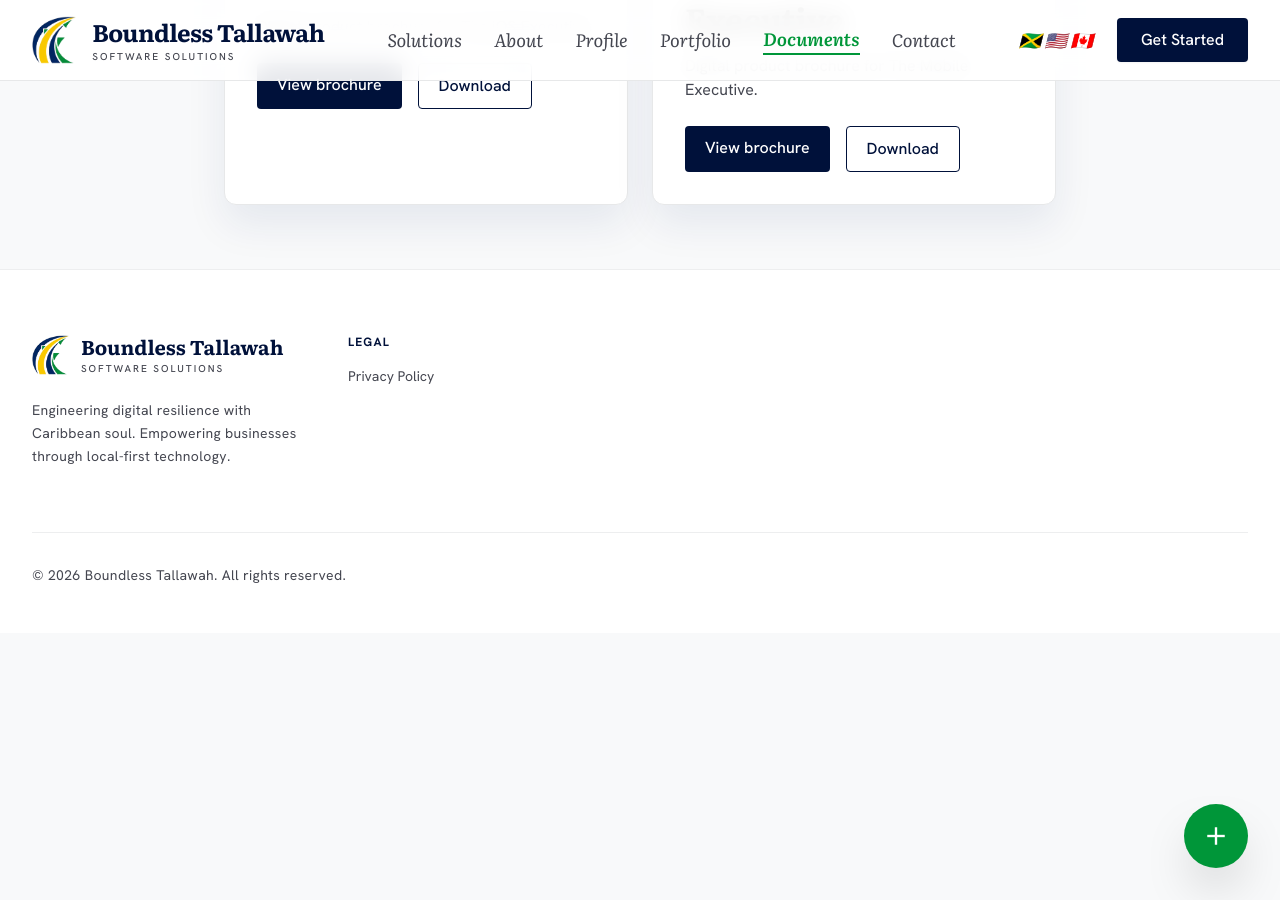
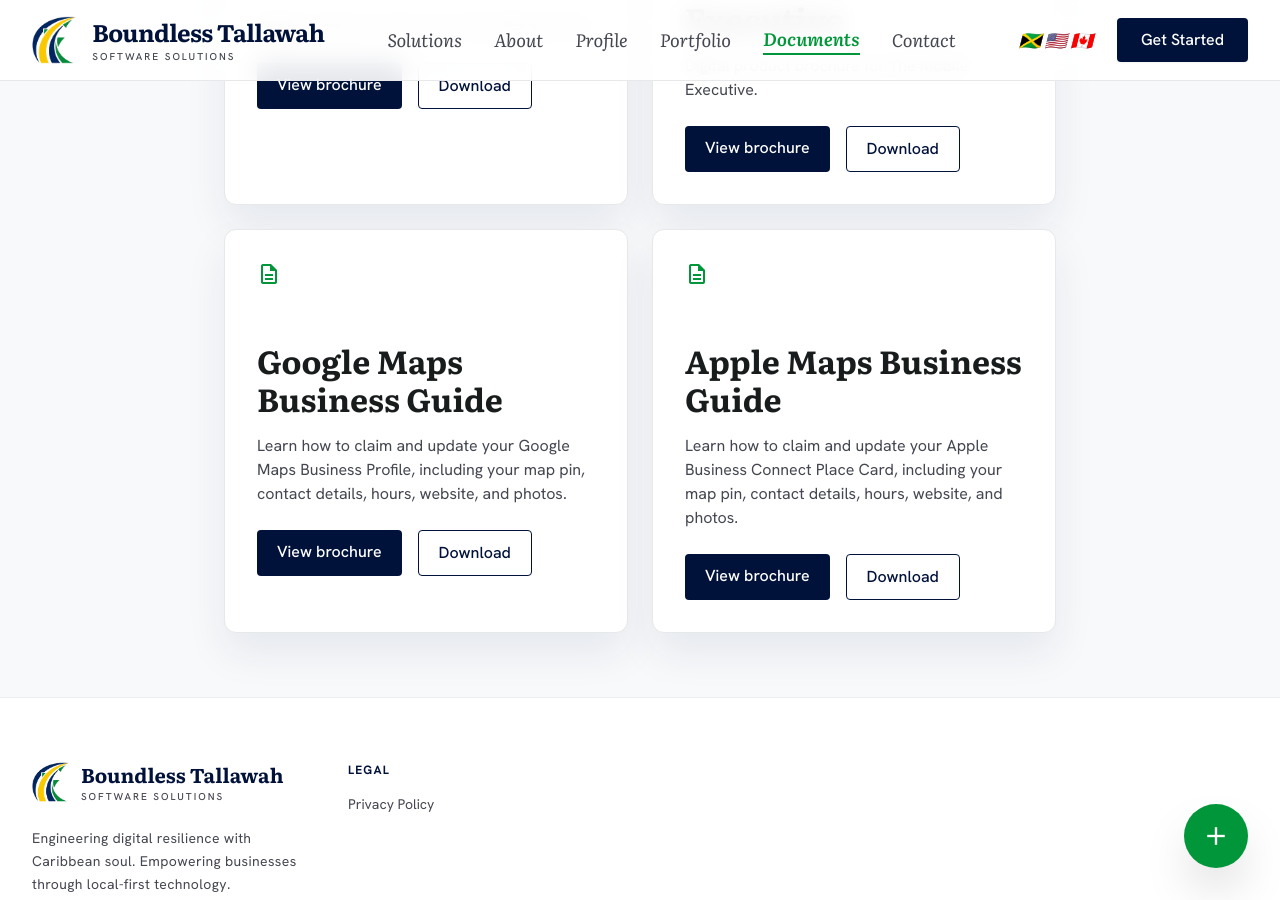
Before and after one commit to Boundless-Tallawah-Software/boundless-tallawah-software.github.io, a Jekyll site: the page built from documents.md, in a window 1280 px wide and 900 px high, scrolled down 527 px. Built offline with Jekyll 4.4.1, drawn with Linux system fonts in a browser that asks for light colours; nearby versions of some CDN libraries.

Commit message:
Add Google Maps and Apple Maps business guides to Documents tab
Add links and descriptions for both business guides.

Co-authored-by: Copilot <223556219+Copilot@users.noreply.github.com>

```diff
--- a/_data/documents.yml
+++ b/_data/documents.yml
@@ -4,3 +4,9 @@
 - title: The Mobile Executive
   description: Digital product brochure for The Mobile Executive.
   file: /assets/documents/the-mobile-executive-boundless-tallawah-software.pdf
+- title: Google Maps Business Guide
+  description: Learn how to claim and update your Google Maps Business Profile, including your map pin, contact details, hours, website, and photos.
+  file: /assets/documents/google-maps-business-guide-boundless-tallawah-software.pdf
+- title: Apple Maps Business Guide
+  description: Learn how to claim and update your Apple Business Connect Place Card, including your map pin, contact details, hours, website, and photos.
+  file: /assets/documents/apple-maps-business-guide-boundless-tallawah-software.pdf
```
Also changed, not shown: 2 other files.
